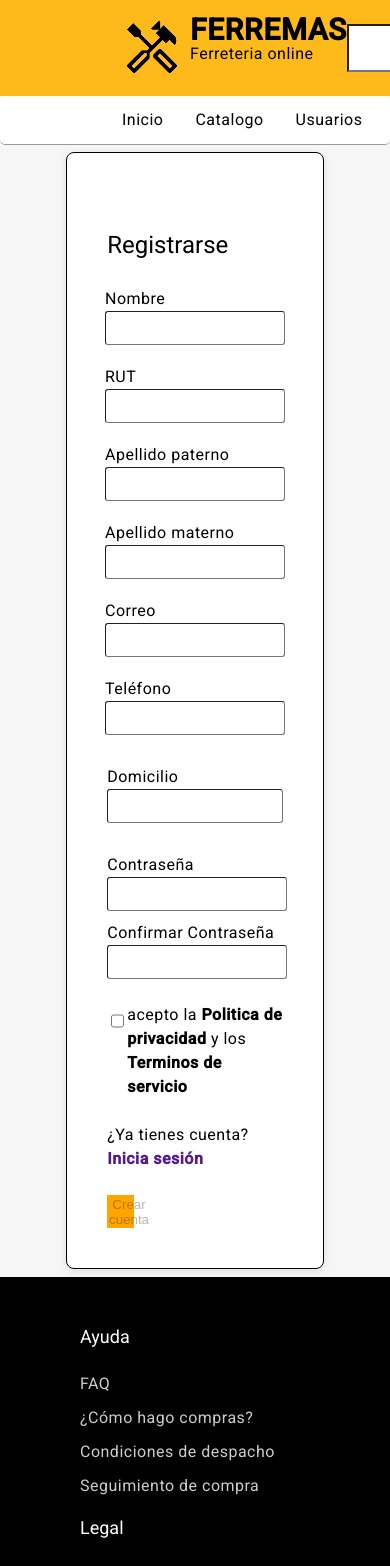
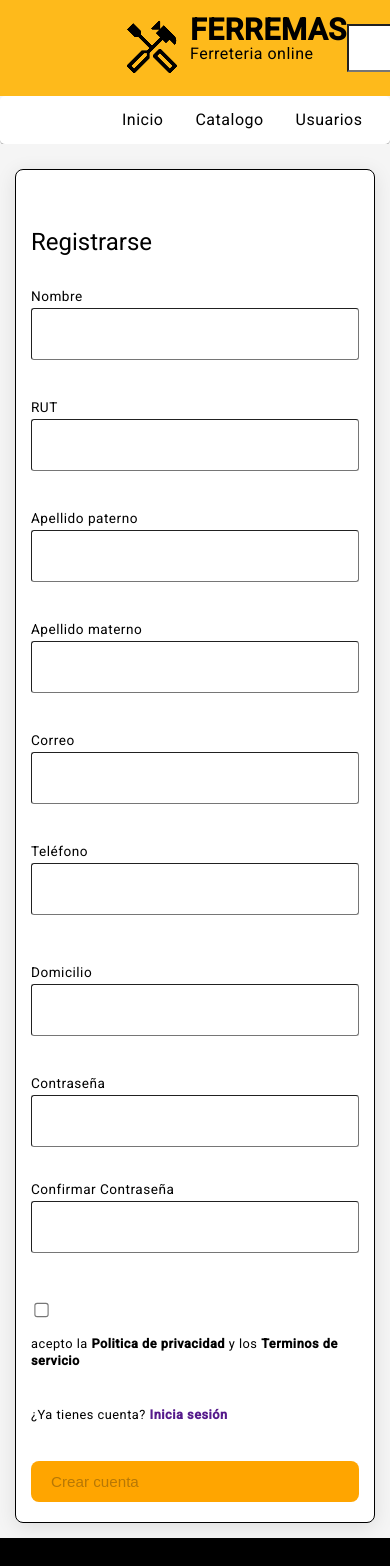
Before and after one commit to BrianMartelA/FerremasIT-Inte-, an Angular app: page /register in a window 390 px wide. Shown: the top 1566 px of the page. Built offline with nearby package versions, Linux system fonts and the light colour scheme.

Commit message:
cambios frontend registro

```diff
--- a/src/app/pages/register/register.component.css
+++ b/src/app/pages/register/register.component.css
@@ -123,3 +123,194 @@ h3 {
   0% { transform: rotate(0deg); }
   100% { transform: rotate(360deg); }
 }
+/* Mantén todos tus estilos existentes y añade estos ajustes responsive */
+
+/* Estilos base (mantén los que ya tienes) */
+.content {
+  min-height: 100vh;
+  display: flex;
+  justify-content: center;
+  align-items: center;
+  padding: 20px;
+  background-color: #f5f5f5;
+}
+
+.form-position {
+  background: white;
+  border-radius: 12px;
+  box-shadow: 0 4px 20px rgba(0, 0, 0, 0.1);
+  padding: 40px;
+  width: 100%;
+  max-width: 800px;
+  margin: 0 auto;
+}
+
+/* Mantén todos tus estilos de formulario existentes... */
+/* Solo añade estos ajustes responsive: */
+
+/* Tablet - Vista intermedia */
+@media (max-width: 768px) {
+  .form-position {
+    padding: 30px 20px;
+    margin: 10px;
+    max-width: 90%;
+  }
+
+  .form-title {
+    font-size: 1.75rem;
+    margin-bottom: 25px;
+  }
+
+  /* Mantener form-row en tablet pero con menos gap */
+  .form-row {
+    gap: 15px;
+  }
+
+  /* Ajustar inputs en tablet */
+  input[type="text"],
+  input[type="email"],
+  input[type="tel"],
+  input[type="password"] {
+    padding: 10px 14px;
+  }
+}
+
+/* Mobile - Cambios principales aquí */
+@media (max-width: 480px) {
+  .content {
+    padding: 10px;
+    align-items: flex-start;
+    padding-top: 20px;
+  }
+
+  .form-position {
+    padding: 20px 15px;
+    margin: 5px;
+    border-radius: 8px;
+    max-width: 95%;
+  }
+
+  .form-title {
+    font-size: 1.5rem;
+    margin-bottom: 20px;
+  }
+
+  /* CLAVE: Cambiar form-row a columna en móvil */
+  .form-row {
+    display: flex;
+    flex-direction: column;
+    gap: 15px;
+  }
+
+  /* Ajustar form-group para móvil */
+  .form-group,
+  .form-group-addres {
+    width: 100%;
+  }
+
+  /* Inputs más pequeños en móvil */
+  input[type="text"],
+  input[type="email"],
+  input[type="tel"],
+  input[type="password"] {
+    padding: 10px 12px;
+    font-size: 0.95rem;
+  }
+
+  /* Labels más pequeños */
+  label {
+    font-size: 0.85rem;
+  }
+
+  /* Botón ajustado */
+  button {
+    padding: 12px 20px !important;
+    font-size: 0.95rem !important;
+    width: 100%;
+    border-radius: 8px !important;
+  }
+
+  /* Checkbox container ajustado */
+  div[style*="display: flex"] {
+    flex-direction: column !important;
+    align-items: flex-start !important;
+    gap: 8px;
+  }
+
+  /* Checkbox más legible */
+  input[type="checkbox"] {
+    transform: scale(1.1);
+    margin-right: 8px;
+  }
+
+  /* Labels de checkbox más pequeños */
+  label[for="policies"],
+  label[for="acceptedTerms"] {
+    font-size: 0.8rem !important;
+    line-height: 1.3;
+  }
+
+  /* Ajustar spinner si existe */
+  .spinner-container {
+    padding: 15px;
+  }
+
+  .spinner {
+    width: 30px;
+    height: 30px;
+  }
+}
+
+/* Extra small devices */
+@media (max-width: 360px) {
+  .form-position {
+    padding: 15px 10px;
+  }
+
+  .form-title {
+    font-size: 1.3rem;
+  }
+
+  input[type="text"],
+  input[type="email"],
+  input[type="tel"],
+  input[type="password"] {
+    padding: 8px 10px;
+    font-size: 0.9rem;
+  }
+
+  label {
+    font-size: 0.8rem;
+  }
+
+  button {
+    padding: 10px 16px !important;
+    font-size: 0.9rem !important;
+  }
+}
+
+/* Mejoras adicionales para mejor UX móvil */
+@media (max-width: 480px) {
+  /* Espaciado entre grupos de formulario */
+  .form-group {
+    margin-bottom: 15px;
+  }
+
+  .form-group-addres {
+    margin-bottom: 15px;
+  }
+
+  /* Error messages más legibles */
+  .error-text {
+    font-size: 0.8rem;
+    margin-top: 5px;
+  }
+
+  /* Mejorar área de enlaces */
+  a {
+    touch-target: manipulation;
+    min-height: 44px;
+    display: inline-block;
+    line-height: 44px;
+  }
+}
--- a/src/app/pages/register/register.component.ts
+++ b/src/app/pages/register/register.component.ts
@@ -53,11 +53,7 @@ onRegister() {
     this.isLoading = false;
     return;
   }
-
-  setTimeout(() => {
-     this.api.register(payload).subscribe({
-    next: (res) => {
-      this.user={
+    this.user={
         first_name:"",
         last_name:"",
         second_last_name:"",
@@ -69,6 +65,11 @@ onRegister() {
         conf_pass:"",
         acceptedTerms:false
       }
+
+  setTimeout(() => {
+     this.api.register(payload).subscribe({
+    next: (res) => {
+
       console.log('Registro exitoso', res);
       this.errorMessages = {};
 
```
